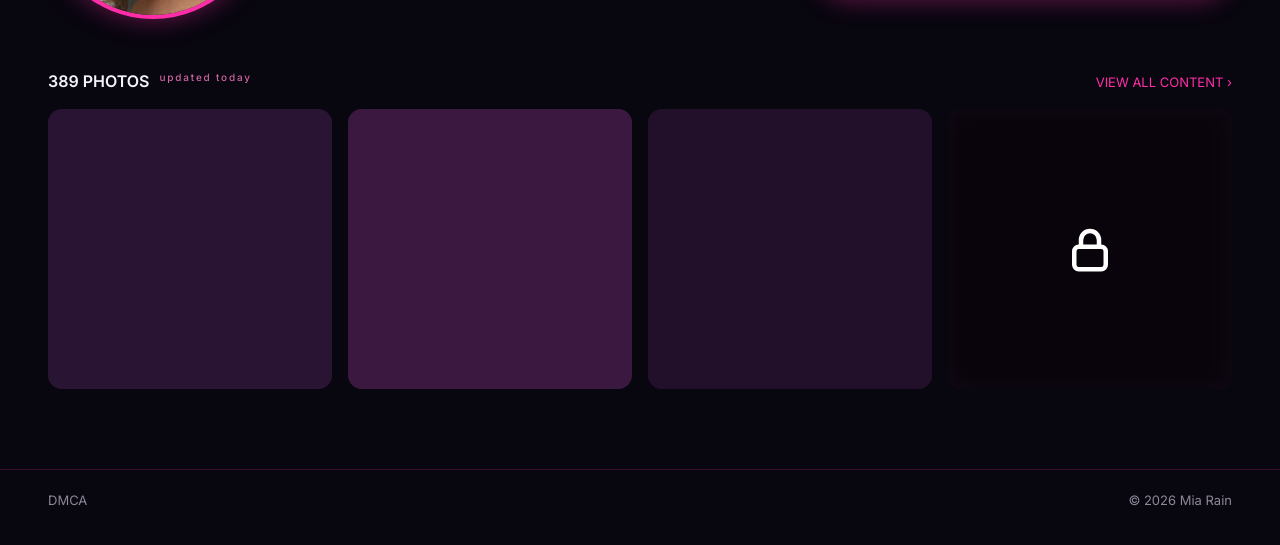
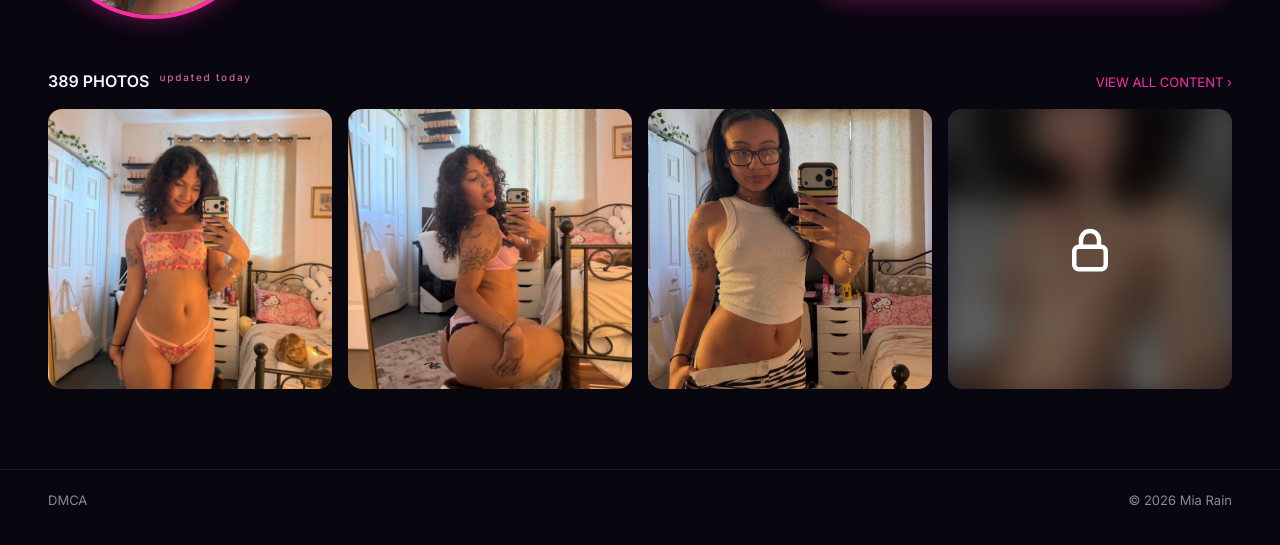
Before and after one commit to duka515/miarain, a website: page index.html in a window 1280 px wide. Shown: the part 251-796 px from the top of the page. Drawn offline with Linux system fonts and the light colour scheme.

Commit message:
Update index.html

```diff
--- a/index.html
+++ b/index.html
@@ -18,7 +18,7 @@
     <section class="hero">
       <div class="profile">
         <div class="avatar-wrap">
-          <img id="avatar" class="avatar" src="assets/avatar.svg" alt="Mia Rain" />
+          <img id="avatar" class="avatar" src="assets/avatar.jpeg" alt="Mia Rain" />
           <span class="online"></span>
         </div>
         <div class="identity">
@@ -44,11 +44,11 @@
         <a class="view-all js-photos" href="#">VIEW ALL CONTENT ›</a>
       </div>
       <div class="gallery">
-        <a class="shot js-photos" href="#"><img src="assets/g1.svg" alt="" /></a>
-        <a class="shot js-photos" href="#"><img src="assets/g2.svg" alt="" /></a>
-        <a class="shot js-photos" href="#"><img src="assets/g3.svg" alt="" /></a>
+        <a class="shot js-photos" href="#"><img src="assets/g1.jpeg" alt="" /></a>
+        <a class="shot js-photos" href="#"><img src="assets/g2.jpeg" alt="" /></a>
+        <a class="shot js-photos" href="#"><img src="assets/g3.jpeg" alt="" /></a>
         <a class="shot locked js-photos" href="#">
-          <img src="assets/g4.svg" alt="" />
+          <img src="assets/g4.jpeg" alt="" />
           <span class="lock-overlay"><svg viewBox="0 0 24 24"><rect x="5" y="11" width="14" height="10" rx="2"/><path d="M8 11V8a4 4 0 018 0v3"/></svg></span>
         </a>
       </div>
```
